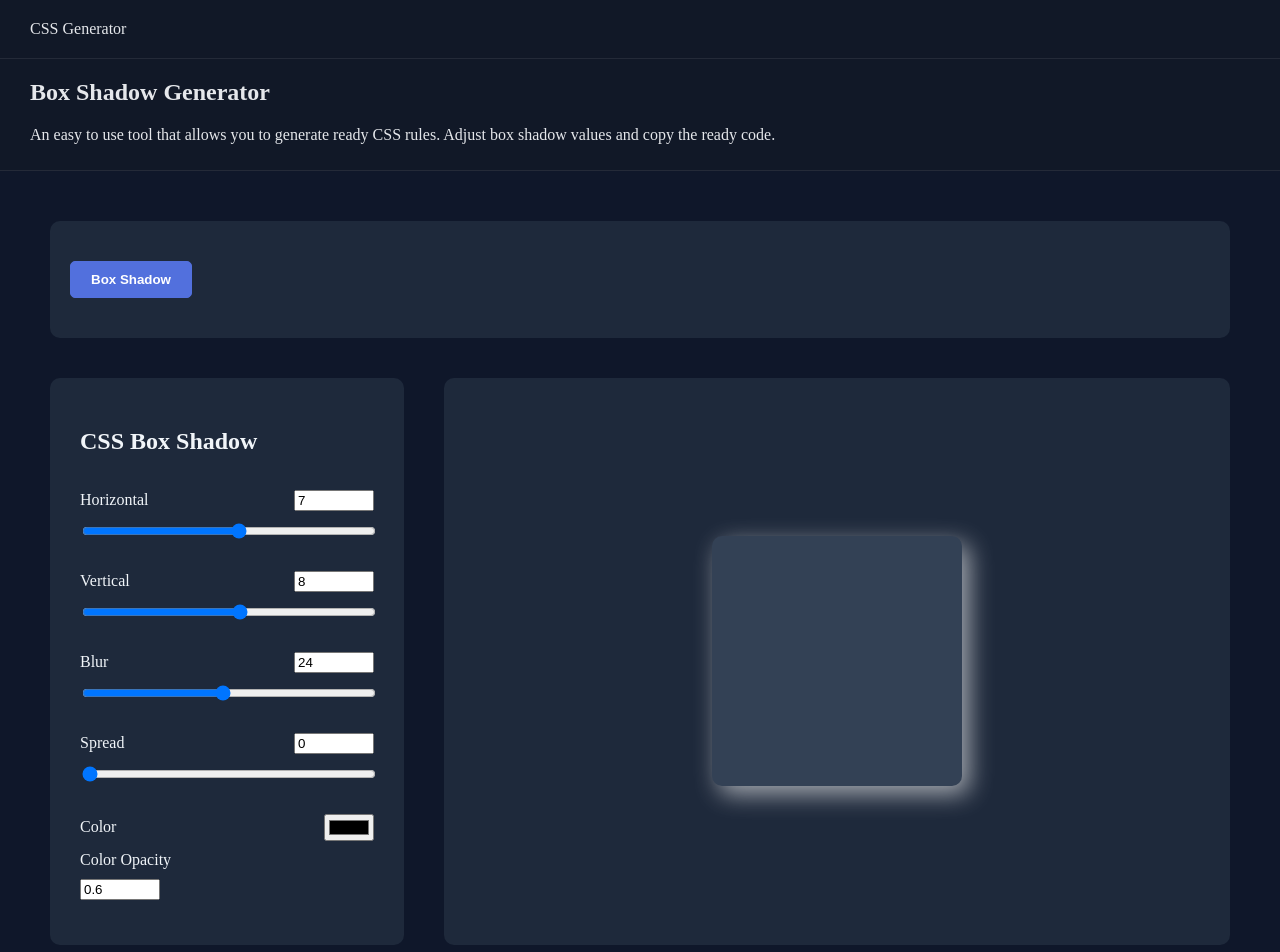
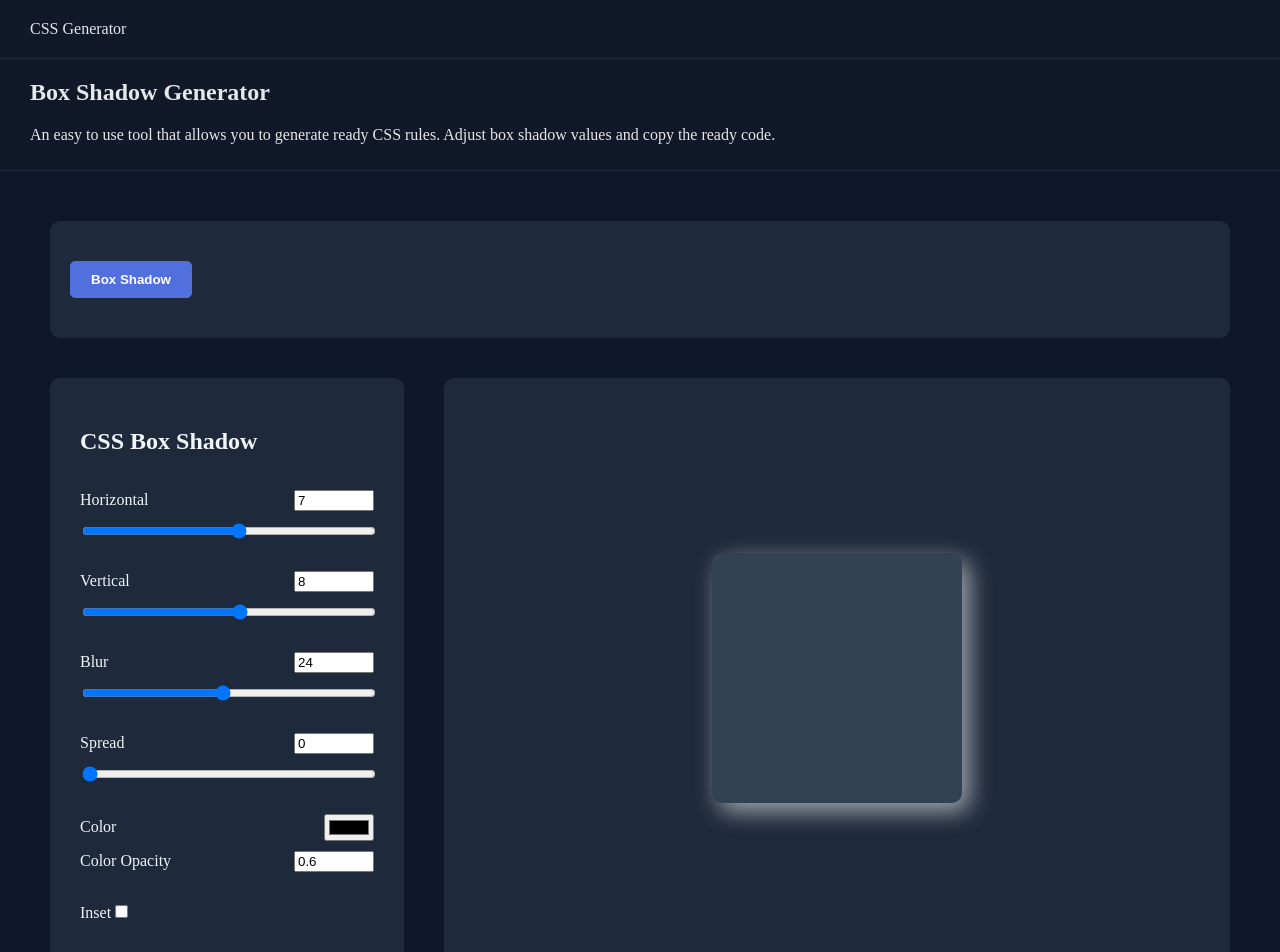
Before and after one commit to Shashwat64/CSS-Generator, a React (Vite) app: page / in a window 1280 px wide. Shown: the top 952 px of the page. Built offline with nearby package versions, Linux system fonts and the light colour scheme.

Commit message:
feat: add inset button

```diff
--- a/src/Components/PropComponents/BoxShadow.jsx
+++ b/src/Components/PropComponents/BoxShadow.jsx
@@ -120,8 +120,7 @@ export default function BoxShadow({value,setValue, setCssCode}){
                   name="color-value"
                 />
                 </div>
-
-
+                <div className="top-row">
                   <label htmlFor={`${key}-opacity`}>{key} Opacity</label>
 
                   {/* Number input */}
@@ -136,9 +135,36 @@ export default function BoxShadow({value,setValue, setCssCode}){
                     name="color-opacity"
                   />
 
+                </div>
+
+
               </div>
             )
-        }else{
+        }else if(key==="Inset"){
+          return(
+            <div className="control" key={key}>
+              <label>
+                Inset
+                <input
+                  type="checkbox"
+                  onChange={()=>
+                    setValue(prev => ({
+                      ...prev,
+                      properties: {
+                        ...prev.properties,
+                        Inset: !prev.properties.Inset
+                      }
+                    }))
+                  }
+                  checked={value.properties.Inset}
+                />
+              </label>
+            </div>
+          )
+        }
+
+
+        else{
 
             return (
               <div className="control" key={key}>
@@ -175,9 +201,9 @@ export default function BoxShadow({value,setValue, setCssCode}){
 
   useEffect(()=>{
     setCssCode(<>
-           <p>-webkit-box-shadow: {value.properties.Horizontal}px {value.properties.Vertical}px {value.properties.Blur}px {value.properties.Spread}px {hexToRgba(value.properties.Color.value, value.properties.Color.opacity)};</p>
-           <p>-moz-box-shadow: {value.properties.Horizontal}px {value.properties.Vertical}px {value.properties.Blur}px {value.properties.Spread}px {hexToRgba(value.properties.Color.value, value.properties.Color.opacity)};</p>
-           <p>box-shadow: {value.properties.Horizontal}px {value.properties.Vertical}px {value.properties.Blur}px {value.properties.Spread}px {hexToRgba(value.properties.Color.value, value.properties.Color.opacity)};</p>
+           <p>-webkit-box-shadow: {value.properties.Inset ? 'inset ' : ''} {value.properties.Horizontal}px {value.properties.Vertical}px {value.properties.Blur}px {value.properties.Spread}px {hexToRgba(value.properties.Color.value, value.properties.Color.opacity)};</p>
+           <p>-moz-box-shadow: {value.properties.Inset ? 'inset ' : ''} {value.properties.Horizontal}px {value.properties.Vertical}px {value.properties.Blur}px {value.properties.Spread}px {hexToRgba(value.properties.Color.value, value.properties.Color.opacity)};</p>
+           <p>box-shadow: {value.properties.Inset ? 'inset ' : ''} {value.properties.Horizontal}px {value.properties.Vertical}px {value.properties.Blur}px {value.properties.Spread}px {hexToRgba(value.properties.Color.value, value.properties.Color.opacity)};</p>
         </>)
   },[value.properties])
 
@@ -192,9 +218,9 @@ export default function BoxShadow({value,setValue, setCssCode}){
         <div className="output-section">
           <div className="output-div" style={
             {
-              WebkitBoxShadow:`${value.properties.Horizontal}px ${value.properties.Vertical}px ${value.properties.Blur}px ${value.properties.Spread}px ${hexToRgba(value.properties.Color.value, value.properties.Color.opacity)}`,
-              MozBoxShadow: `${value.properties.Horizontal}px ${value.properties.Vertical}px ${value.properties.Blur}px ${value.properties.Spread}px ${hexToRgba(value.properties.Color.value, value.properties.Color.opacity)}`,
-              boxShadow: `${value.properties.Horizontal}px ${value.properties.Vertical}px ${value.properties.Blur}px ${value.properties.Spread}px ${hexToRgba(value.properties.Color.value, value.properties.Color.opacity)}`
+              WebkitBoxShadow: `${value.properties.Inset ? 'inset ' : ''} ${value.properties.Horizontal}px ${value.properties.Vertical}px ${value.properties.Blur}px ${value.properties.Spread}px ${hexToRgba(value.properties.Color.value, value.properties.Color.opacity)}`,
+              MozBoxShadow: `${value.properties.Inset ? 'inset ' : ''} ${value.properties.Horizontal}px ${value.properties.Vertical}px ${value.properties.Blur}px ${value.properties.Spread}px ${hexToRgba(value.properties.Color.value, value.properties.Color.opacity)}`,
+              boxShadow: `${value.properties.Inset ? 'inset ' : ''} ${value.properties.Horizontal}px ${value.properties.Vertical}px ${value.properties.Blur}px ${value.properties.Spread}px ${hexToRgba(value.properties.Color.value, value.properties.Color.opacity)}`
             }
           }>
 
--- a/src/data/data.js
+++ b/src/data/data.js
@@ -9,7 +9,8 @@ const data = [
       Color: {
         value: '#FFFFFF',
         opacity: 0.6
-      }
+      },
+      Inset: false
     },
     min:{
       Horizontal: -100,
--- a/src/index.css
+++ b/src/index.css
@@ -100,7 +100,6 @@ main{
   background-color: #0F172A;
   color: #e5e7eb;
   color: black;
-  height: 1000px;
   padding: 50px;
   display: flex;
   flex-direction: column;
```
